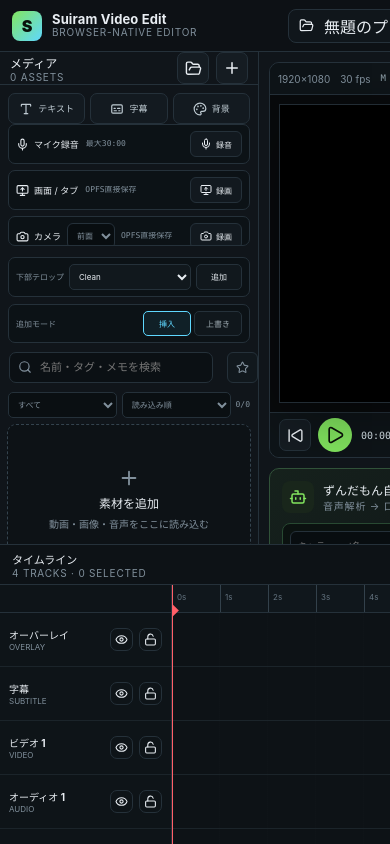
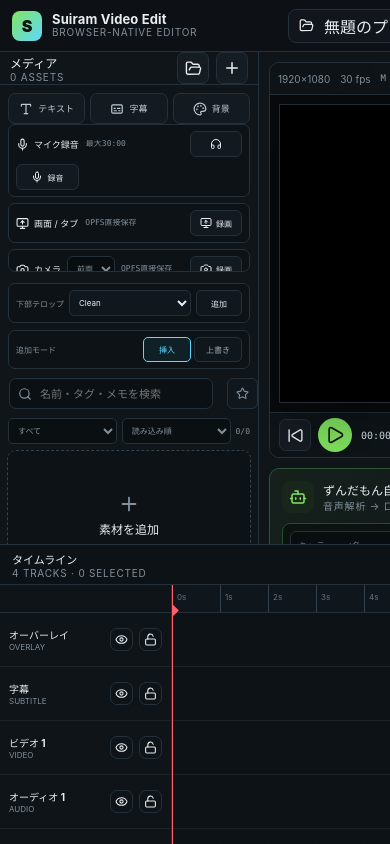
Before and after one commit to godrenkon/video_edit, a React (Vite) app: page / in a window 390 px wide. Shown: the top 844 px of the page. Built offline with nearby package versions, Linux system fonts and the light colour scheme.

Commit message:
feat: add optional low-latency microphone monitoring

```diff
--- a/src/components/MicrophoneRecorder.tsx
+++ b/src/components/MicrophoneRecorder.tsx
@@ -1,4 +1,4 @@
-import { Mic, Square } from 'lucide-react';
+import { Headphones, Mic, Square } from 'lucide-react';
 import { useEffect, useMemo, useRef, useState } from 'react';
 import { runCaptureCountdown } from '../core/captureCountdown';
 import {
@@ -7,6 +7,7 @@ import {
   microphoneRecordingFileName,
   preferredAudioRecordingMimeType,
 } from '../core/microphoneRecording';
+import { MicrophoneMonitor } from '../render/microphoneMonitor';
 import '../microphone-recorder.css';
 
 export function MicrophoneRecorder({ onImport }: { onImport: (files: File[]) => void | Promise<void> }) {
@@ -16,8 +17,10 @@ export function MicrophoneRecorder({ onImport }: { onImport: (files: File[]) =>
   const timerRef = useRef<number | null>(null);
   const startedAtRef = useRef(0);
   const countdownAbortRef = useRef<AbortController | null>(null);
+  const monitorRef = useRef(new MicrophoneMonitor());
   const [recording, setRecording] = useState(false);
   const [countdown, setCountdown] = useState<number | null>(null);
+  const [monitorEnabled, setMonitorEnabled] = useState(false);
   const [elapsedMs, setElapsedMs] = useState(0);
   const [error, setError] = useState('');
 
@@ -34,6 +37,7 @@ export function MicrophoneRecorder({ onImport }: { onImport: (files: File[]) =>
   };
 
   const releaseStream = () => {
+    void monitorRef.current.close();
     for (const track of streamRef.current?.getTracks() ?? []) track.stop();
     streamRef.current = null;
   };
@@ -74,6 +78,7 @@ export function MicrophoneRecorder({ onImport }: { onImport: (files: File[]) =>
 
       recorder.onerror = () => {
         setError('録音エラー');
+        stopRecording();
       };
 
       recorder.onstop = () => {
@@ -97,7 +102,10 @@ export function MicrophoneRecorder({ onImport }: { onImport: (files: File[]) =>
           microphoneRecordingFileName(now, finalMime),
           { type: finalMime, lastModified: now.getTime() },
         );
-        onImport([file]);
+        void Promise.resolve(onImport([file])).catch((cause) => {
+          console.warn('Microphone recording import failed', cause);
+          setError('録音素材を読み込めませんでした');
+        });
       };
 
       const countdownController = new AbortController();
@@ -136,6 +144,21 @@ export function MicrophoneRecorder({ onImport }: { onImport: (files: File[]) =>
     }
   };
 
+  useEffect(() => {
+    const stream = streamRef.current;
+    const active = recording || countdown !== null;
+    if (!monitorEnabled || !stream || !active) {
+      void monitorRef.current.close();
+      return;
+    }
+
+    void monitorRef.current.attach(stream, 0.35).catch((cause) => {
+      console.warn('Microphone monitor failed', cause);
+      setMonitorEnabled(false);
+      setError('モニターを開始できません');
+    });
+  }, [countdown, monitorEnabled, recording]);
+
   useEffect(() => () => {
     countdownAbortRef.current?.abort();
     countdownAbortRef.current = null;
@@ -153,6 +176,8 @@ export function MicrophoneRecorder({ onImport }: { onImport: (files: File[]) =>
     releaseStream();
   }, []);
 
+  const active = recording || countdown !== null;
+
   return (
     <div className={`micRecorderRow ${recording ? 'recording' : countdown !== null ? 'counting' : ''}`}>
       <span className="micRecorderLabel"><Mic size={13} />マイク録音</span>
@@ -161,12 +186,22 @@ export function MicrophoneRecorder({ onImport }: { onImport: (files: File[]) =>
       </span>
       <button
         type="button"
-        className={recording || countdown !== null ? 'stop' : ''}
+        className={`monitor ${monitorEnabled ? 'active' : ''}`}
+        disabled={!supported}
+        onClick={() => setMonitorEnabled((value) => !value)}
+        title={monitorEnabled ? 'マイクモニターOFF' : 'マイクモニターON（ヘッドホン推奨）'}
+        aria-label={monitorEnabled ? 'マイクモニターOFF' : 'マイクモニターON'}
+      >
+        <Headphones size={12} />
+      </button>
+      <button
+        type="button"
+        className={active ? 'stop' : ''}
         disabled={!supported}
         onClick={countdown !== null ? () => countdownAbortRef.current?.abort() : recording ? stopRecording : startRecording}
         title={!supported ? 'このブラウザはマイク録音に未対応です' : countdown !== null ? 'カウントダウンを中止' : recording ? '録音を停止' : 'マイク録音を開始'}
       >
-        {recording || countdown !== null ? <Square size={12} fill="currentColor" /> : <Mic size={12} />}
+        {active ? <Square size={12} fill="currentColor" /> : <Mic size={12} />}
         {countdown !== null ? '中止' : recording ? '停止' : '録音'}
       </button>
     </div>
```
